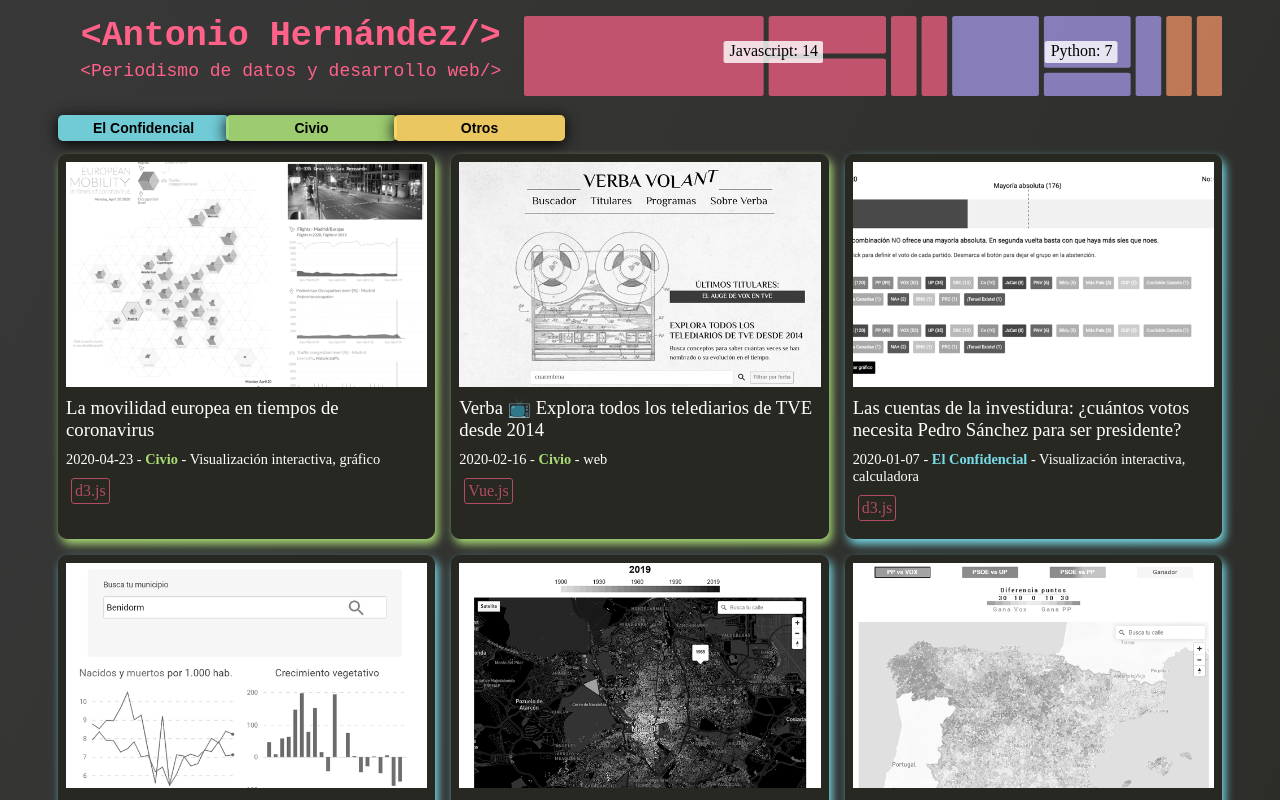
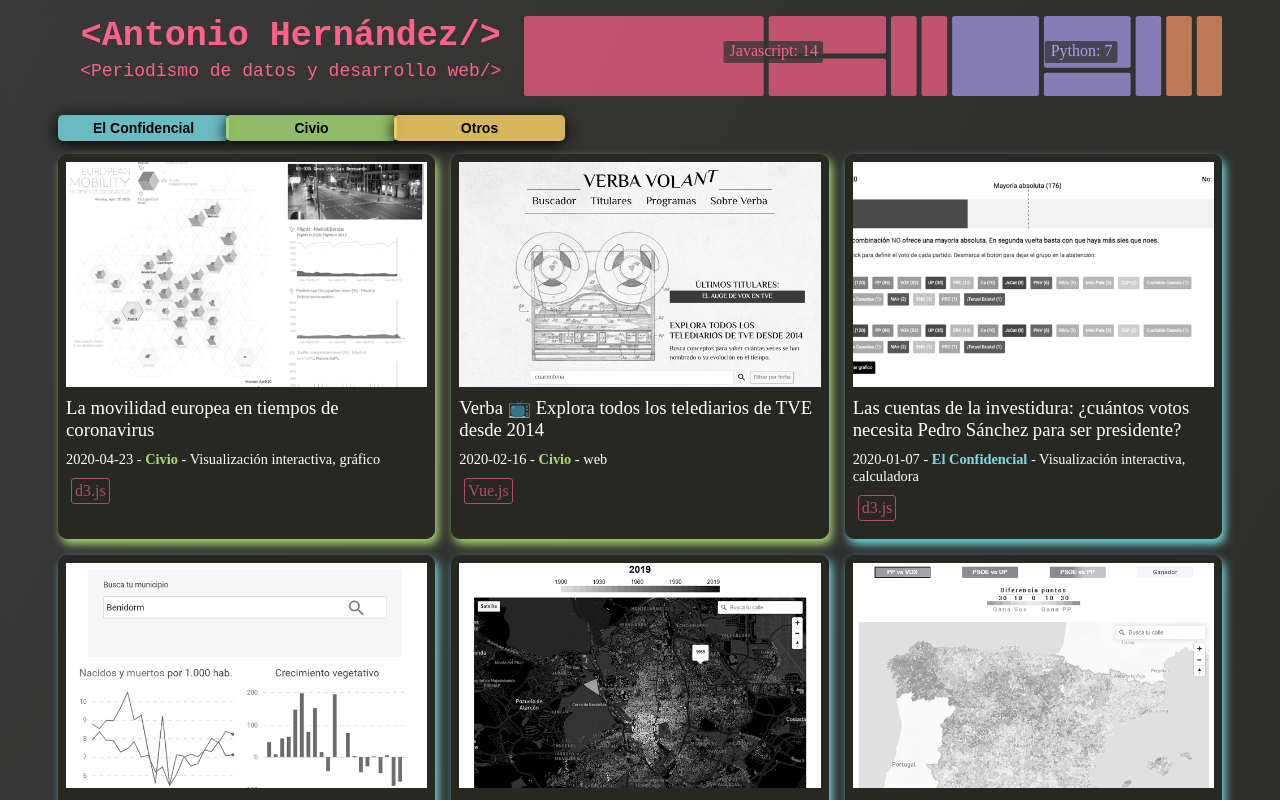
Before and after one commit to anerodata/portfolio, a Vue app: page / in a window 1280 px wide. Shown: the top 800 px of the page. Built offline with nearby package versions, Linux system fonts and the light colour scheme; a web font is replaced by a local one.

Commit message:
Back color of text labels in chart and less opacity for buttons

```diff
--- a/src/App.vue
+++ b/src/App.vue
@@ -139,7 +139,7 @@
     opacity: 0.7;
   }
 
-  .child.js {
+  .child.js, .labels .js {
     fill: #ff6188;
   }
 
@@ -152,7 +152,7 @@
     border: 1px solid #ff6188;
   }
 
-  .child.py{
+  .child.py, .labels .py{
     fill: #ab9df2;
   }
 
@@ -165,7 +165,7 @@
     border: 1px solid #ab9df2;
   }
 
-  .child.Otras{
+  .child.Otras, .labels .Otras{
     fill: #fc9867;
   }
 
--- a/src/components/FilterBtn.vue
+++ b/src/components/FilterBtn.vue
@@ -53,15 +53,15 @@
   }
 
   button {
-    background: rgba(255, 216, 102, 0.9);
+    background: rgba(255, 216, 102, 0.8);
   }
 
   button.El-Confidencial {
-    background: rgba(120, 220, 232, 0.9);
+    background: rgba(120, 220, 232, 0.8);
   }
 
   button.Civio{
-    background: rgba(169, 220, 118, 0.9);
+    background: rgba(169, 220, 118, 0.8);
   }
 
 
--- a/src/components/Treemap.vue
+++ b/src/components/Treemap.vue
@@ -25,6 +25,7 @@
       }
     }
   },
+
   mounted() {
     this.svg = d3.select(`#${this.id}`)
     this.dimensions()
@@ -34,6 +35,7 @@
   	this.createTreemap()
     window.addEventListener('resize', this.redraw);
   },
+
   methods: {
     dimensions() {
       let chartPercentWidth = null
@@ -161,6 +163,7 @@
     drawTexts(texts) {
       texts
         .attr('id', (d) => 'text-'+d.data.name)
+        .attr('class', (d) => d.data.name)
         .attr('x', d => {
           return d.x0 + (d.x1 - d.x0) / 2 - 6
         })
@@ -194,7 +197,6 @@
                     .select('#text-'+d.data.name).node()
                     .getBBox().height + 4
         })
-        .attr('fill', 'white')
     },
 
     moveTooltip(mousePos) {
@@ -295,8 +297,12 @@
   #tooltip {
     display: none;
     position: absolute;
-    background-color: white;
+    background-color: #383838;
     padding: 3px 7px;
+  }
+
+  .labelContainers {
+    fill: #383838;
   }
 
   .labelContainers, .labels, #tooltip {
```
